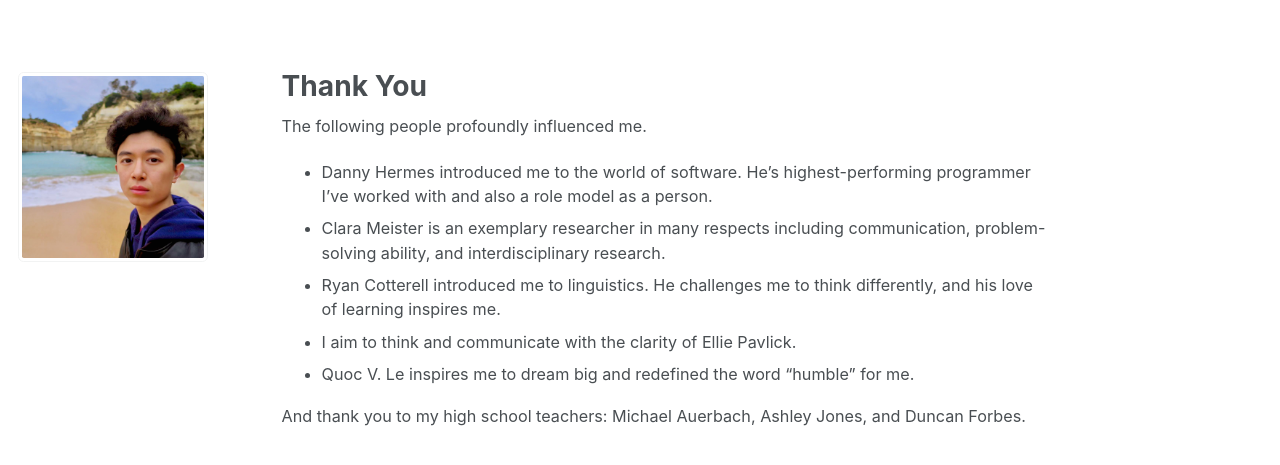
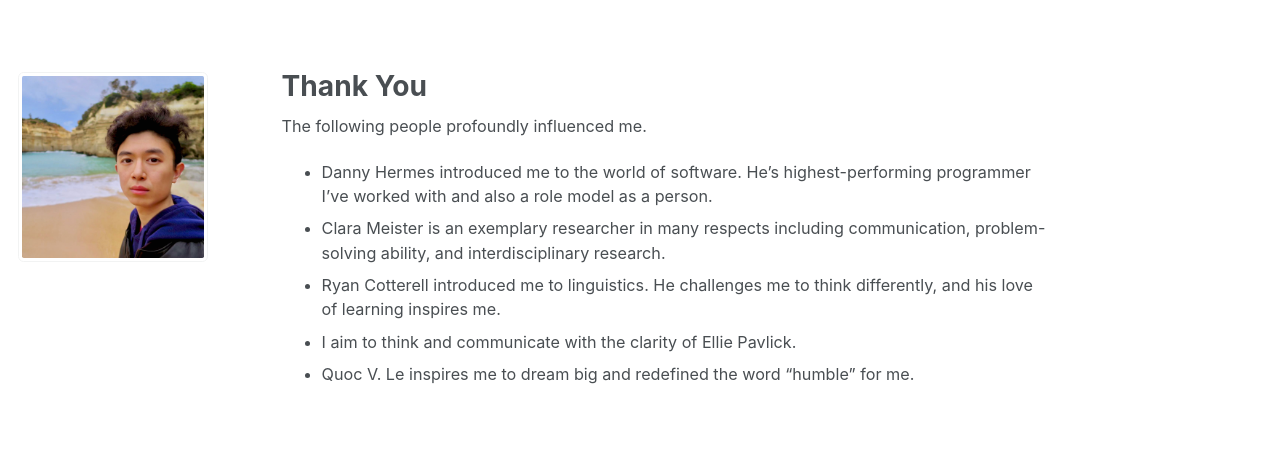
Before and after one commit to jasonwei20/jasonwei20.github.io, a Jekyll site: the page built from _pages/thanks.md, in a window 1280 px wide. Shown: the top 465 px of the page. Built offline with Jekyll 4.4.1, drawn with Linux system fonts in a browser that asks for light colours.

Commit message:
Update thanks.md

```diff
--- a/_pages/thanks.md
+++ b/_pages/thanks.md
@@ -12,4 +12,4 @@ The following people profoundly influenced me.
 * I aim to think and communicate with the clarity of Ellie Pavlick.
 * Quoc V. Le inspires me to dream big and redefined the word "humble" for me.
 
-And thank you to my high school teachers: Michael Auerbach, Ashley Jones, and Duncan Forbes.
+<!-- And thank you to my high school teachers: Michael Auerbach, Ashley Jones, and Duncan Forbes. -->
```
